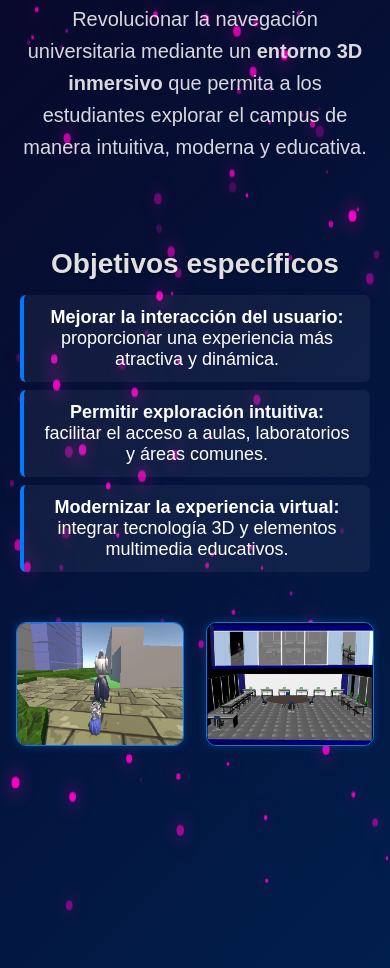
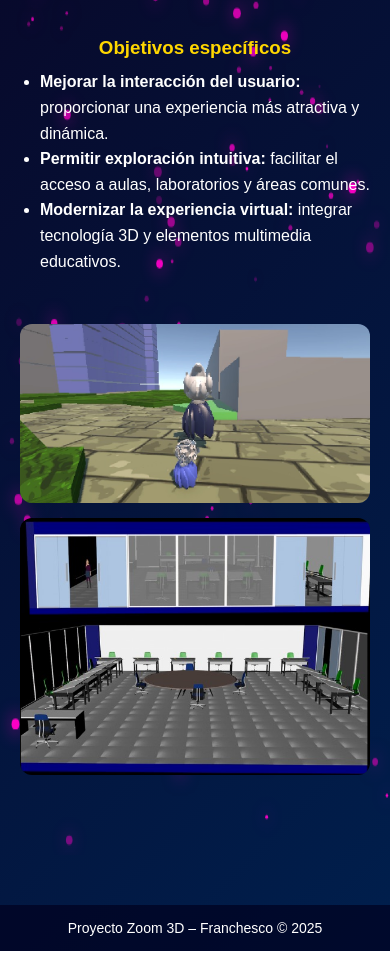
Before and after one commit to FrancescoJS18/zoom3d-campus, a plain HTML site: page objetivos.html in a window 390 px wide. Shown: the part 467-1435 px from the top of the page. Drawn offline with Linux system fonts and the light colour scheme.

Commit message:
Actualización final: botones, responsivo y animación hiperespacio

```diff
--- a/style.css
+++ b/style.css
@@ -51,6 +51,12 @@ nav a:hover {
     background: rgba(255,255,255,0.3);
 }
 
+nav ul li a.active {
+    background: linear-gradient(45deg, #ff00e1, #ff6a00);
+    box-shadow: 0 0 15px rgba(255,92,0,0.9);
+    transform: scale(1.06);
+}
+
 /* -------------------- SECCIÓN PRINCIPAL (HERO) -------------------- */
 .hero {
     text-align: center;
@@ -59,7 +65,6 @@ nav a:hover {
     min-height: 80vh;
 }
 
-/* Texto principal */
 .hero h2 {
     font-size: 48px;
     font-weight: bold;
@@ -71,11 +76,37 @@ nav a:hover {
     text-shadow: 0 0 10px #ff00ff, 0 0 20px #ff00ff;
 }
 
+/* Subtítulos profesionales */
+.hero h3 {
+    color: #ffd700; /* dorado profesional */
+    margin-bottom: 10px;
+}
+
 .hero p {
     font-size: 20px;
     max-width: 700px;
     margin: auto;
     opacity: 0.9;
+    line-height: 1.6;
+}
+
+/* -------------------- COLUMNAS IZQUIERDA/DERECHA -------------------- */
+.info-sections {
+    display: flex;
+    justify-content: space-between;
+    gap: 20px;
+    margin-top: 40px;
+}
+
+.info-sections .left,
+.info-sections .right {
+    flex: 1;
+}
+
+/* Listas dentro de columnas */
+.info-sections ul {
+    text-align: left;
+    margin-left: 20px;
     line-height: 1.6;
 }
 
@@ -85,6 +116,7 @@ nav a:hover {
     display: flex;
     justify-content: center;
     gap: 25px;
+    flex-wrap: wrap;
 }
 
 .btn-3d {
@@ -113,6 +145,18 @@ nav a:hover {
     box-shadow: 0 6px 0 #004c8c;
 }
 
+/* -------------------- IMÁGENES -------------------- */
+.images {
+    display: flex;
+    justify-content: center;
+    gap: 2%;
+    margin-top: 30px;
+}
+
+.images img {
+    border-radius: 12px;
+}
+
 /* -------------------- PARTÍCULAS DEL FONDO -------------------- */
 canvas#heroCanvas {
     position: absolute;
@@ -133,108 +177,96 @@ footer {
     font-size: 14px;
 }
 
-nav ul li a.active {
-    background: linear-gradient(45deg, #ff00e1, #ff6a00);
-    box-shadow: 0 0 15px rgba(255,92,0,0.9);
-    transform: scale(1.06);
-}
-
+/* -------------------- EFECTO FADE OUT -------------------- */
 body.fade-out {
     opacity: 0;
     transition: opacity 0.4s ease;
 }
 
-/* -------------------- SUBTÍTULOS PROFESIONALES -------------------- */
-.hero h3 {
-    font-size: 28px;
-    margin: 30px 0 15px;
-    color: #e0e0e0; /* Gris claro, elegante */
-    text-shadow: 0 1px 2px rgba(0,0,0,0.5); /* Sutil sombra para destacar */
-    font-weight: 600;
+/* -------------------- HIPERESPACIO ROJO -------------------- */
+#warp-transition {
+    position: fixed;
+    top: 0;
+    left: 0;
+    width: 100%;
+    height: 100%;
+    pointer-events: none;
+    background: radial-gradient(circle, #200000, #000);
+    z-index: 9999;
+    opacity: 0;
+    display: flex;
+    justify-content: center;
+    align-items: center;
 }
 
-/* -------------------- LISTAS -------------------- */
-.hero ul {
-    list-style: none;
-    padding-left: 0;
-    margin: 0 auto 20px;
-    max-width: 600px;
+#warp-transition.active {
+    opacity: 1;
+    animation: warpFlash 0.7s ease forwards;
 }
 
-.hero ul li {
-    background: rgba(255, 255, 255, 0.05);
-    padding: 12px 20px;
-    margin: 8px 0;
-    border-left: 4px solid #007bff; /* Azul profesional */
-    border-radius: 6px;
-    font-size: 18px;
+/* Líneas de luz roja suave */
+#warp-transition::before {
+    content: "";
+    width: 2px;
+    height: 180%;
+    background: linear-gradient(#ff4d4d, #ff1a1a, #ff4d4d);
+    filter: blur(1px);
+    opacity: 0.7;
+    animation: warpLines 0.09s linear infinite;
 }
 
-/* -------------------- IMÁGENES -------------------- */
-.images {
-    display: flex;
-    justify-content: center;
-    gap: 15px;
-    margin: 25px 0;
+@keyframes warpFlash {
+    0% { opacity: 0; transform: scale(1); filter: brightness(1); }
+    30% { opacity: 1; transform: scale(1.3); filter: brightness(2); }
+    100% { opacity: 1; transform: scale(3.5); filter: brightness(2.5); }
 }
 
-.images img {
-    border: 1px solid #007bff; /* Azul profesional */
-    border-radius: 10px;
-    box-shadow: 0 0 10px rgba(0, 123, 255, 0.3);
-    transition: transform 0.3s, box-shadow 0.3s;
+@keyframes warpLines {
+    0% { transform: translateY(0); }
+    100% { transform: translateY(120%); }
 }
 
-.images img:hover {
-    transform: scale(1.03);
-    box-shadow: 0 0 20px rgba(0, 123, 255, 0.5);
+/* -------------------- RESPONSIVO MÓVIL -------------------- */
+@media (max-width: 768px) {
+    .hero {
+        padding: 80px 20px;
+    }
+
+    .hero h2 {
+        font-size: 36px;
+    }
+
+    .hero p, .info-sections p, .info-sections ul {
+        font-size: 16px;
+    }
+
+    .info-sections {
+        flex-direction: column;
+    }
+
+    .info-sections .left,
+    .info-sections .right {
+        width: 100%;
+        margin-bottom: 20px;
+    }
+
+    .cta-buttons {
+        flex-direction: column;
+        gap: 15px;
+    }
+
+    .btn-3d {
+        width: 100%;
+        text-align: center;
+    }
+
+    .images {
+        flex-direction: column;
+        gap: 15px;
+    }
+
+    .images img {
+        width: 100% !important;
+        margin: 0 !important;
+    }
 }
-
-/* -------------------- PÁRRAFOS -------------------- */
-.hero p {
-    font-size: 20px;
-    max-width: 750px;
-    margin: 15px auto;
-    opacity: 0.9;
-    line-height: 1.6;
-    color: #f0f0f0; /* Texto claro sobre fondo oscuro */
-}
-
-/* Contenedor horizontal para información */
-.info-sections {
-    display: flex;
-    justify-content: space-between;
-    gap: 40px;
-    flex-wrap: wrap; /* Para que se adapte en pantallas pequeñas */
-    margin-bottom: 30px;
-}
-
-/* Columnas izquierda y derecha */
-.info-sections .left,
-.info-sections .right {
-    flex: 1; /* Ocupa el mismo ancho */
-    min-width: 280px; /* Evita que se reduzca demasiado en móviles */
-}
-
-/* Mantener estilo de subtítulos y listas */
-.info-sections h3 {
-    font-size: 28px;
-    margin-bottom: 15px;
-    color: #e0e0e0;
-    text-shadow: 0 1px 2px rgba(0,0,0,0.5);
-    font-weight: 600;
-}
-
-.info-sections ul {
-    list-style: none;
-    padding-left: 0;
-}
-
-.info-sections ul li {
-    background: rgba(255, 255, 255, 0.05);
-    padding: 12px 20px;
-    margin: 8px 0;
-    border-left: 4px solid #007bff;
-    border-radius: 6px;
-    font-size: 18px;
-}
```
Also changed, not shown: index.html (+27 -5 lines).
